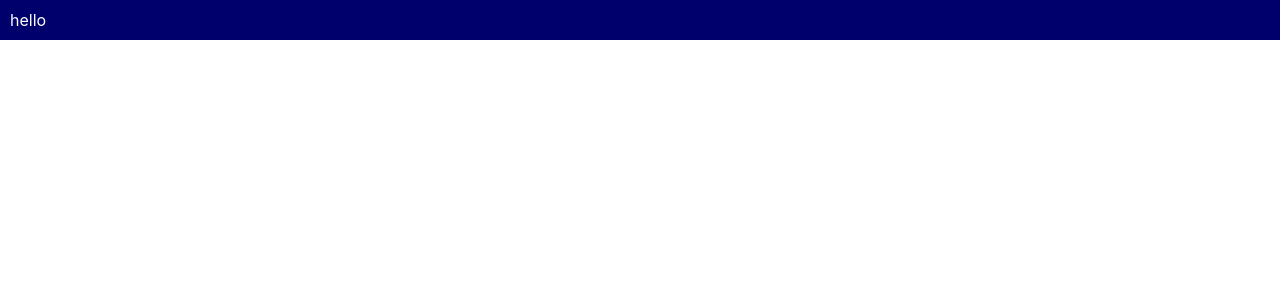
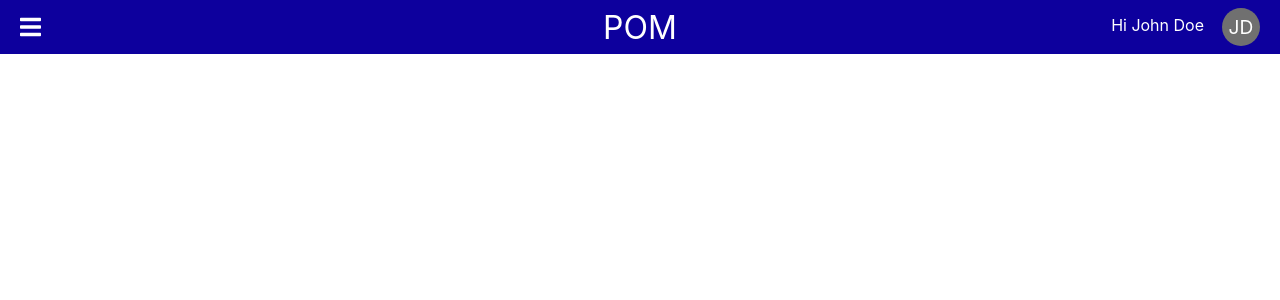
Before and after one commit to RobbertOlierookUNL/POMv1, a Next.js app: page / in a window 1280 px wide. Shown: the top 300 px of the page. Built offline with nearby package versions, Linux system fonts and the light colour scheme.

Commit message:
finalize v1

```diff
--- a/components/colors.js
+++ b/components/colors.js
@@ -1,5 +1,5 @@
 export default {
-	primary: {color: "#0d009d", text: "white"},
+	primary: {color: "#0d009d",text: "white"},
 	primary_light: {color: "#5933cf", text: "white"},
 	primary_dark: {color: "#00006d", text: "white"},
 
--- /dev/null
+++ b/components/gravatar.js
@@ -0,0 +1,41 @@
+import React from "react";
+import c from "./colors";
+
+const Gravatar = ({first_name, last_name, width}) => {
+	const initials = first_name.charAt(0) + last_name.charAt(0);
+	return (
+		<>
+			<div className='container'>
+				<div className='initials'>
+					{initials}
+				</div>
+			</div>
+			<style jsx>{`
+				.container {
+	        display: inline-block;
+	        vertical-align: middle;
+
+
+	        position: relative;
+
+	        background-color: ${c.gray_dark.color};
+	        color: ${c.gray_dark.text};
+					font-size: 1.2em;
+
+	        border-radius: 50%;
+	        height: ${width || "48px"};
+	        width: ${width || "48px"};
+				}
+				.initials {
+					left: 50%;
+	        position: absolute;
+	        top: 50%;
+	        transform: translate(-50%, -50%);
+				}
+        `}
+			</style>
+		</>
+	);
+};
+
+export default Gravatar;
--- a/components/header.js
+++ b/components/header.js
@@ -1,18 +1,57 @@
 import React from "react";
-import c from "../components/colors";
+import c from "./colors";
+import Gravatar from "./Gravatar";
+import MenuButton from "./MenuButton";
+
+
+
+const fName="John";
+const lName="Doe";
 
 const Header = () => {
 	return (
 		<>
-			<header>hello</header>
+			<header>
+				<div className={"left_side"}>
+					<MenuButton/>
+				</div>
+				<div className={"mid"}>
+				POM
+				</div>
+				<div className={"right_side"}>
+					<div className="welcome_container">Hi {fName + " " + lName}</div>
+					<div className={"gravatar_container"}>
+						<Gravatar first_name={fName} last_name={lName} width={"38px"}/>
+					</div>
+				</div>
+			</header>
 			<style jsx>
 				{`
         header {
-          background: ${c.primary_dark.color};
-          color: ${c.primary_dark.text};
-          width: 100vw;
-          padding: 10px;
+					position: relative;
+					display: flex;
+					flex-direction: row;
+					justify-content: space-between;
+					align-items: center;
+          background: ${c.primary.color};
+          color: ${c.primary.text};
+					padding: 0 12px 0 20px;
         }
+				.mid {
+					font-size: 2em;
+					left: 50%;
+					position: absolute;
+					top: 50%;
+					transform: translate(-50%, -50%);
+				}
+				.welcome_container {
+					display: inline-block;
+					margin-right: 10px;
+				}
+				.gravatar_container {
+					display: inline-block;
+					padding: 8px;
+				}
            `}
 			</style>
 		</>
--- /dev/null
+++ b/components/menubutton.js
@@ -0,0 +1,24 @@
+import React from "react";
+import { FontAwesomeIcon } from "@fortawesome/react-fontawesome";
+import { faBars } from "@fortawesome/free-solid-svg-icons";
+
+const MenuButton = () => (
+	<>
+		<div className="container">
+			<FontAwesomeIcon icon={faBars} />
+		</div>
+		<style jsx>
+			{`
+    .container {
+      position: relative;
+      display: inline-block;
+      height: 100%;
+      vertical-align: center;
+      font-size: 1.5em;
+    }
+    `}
+		</style>
+	</>
+);
+
+export default MenuButton;
--- a/package.json
+++ b/package.json
@@ -8,6 +8,10 @@
     "start": "next start"
   },
   "dependencies": {
+    "@fortawesome/fontawesome": "^1.1.8",
+    "@fortawesome/fontawesome-svg-core": "^1.2.32",
+    "@fortawesome/free-solid-svg-icons": "^5.15.1",
+    "@fortawesome/react-fontawesome": "^0.1.13",
     "next": "10.0.1",
     "react": "17.0.1",
     "react-dom": "17.0.1",
```
Also changed, not shown: 1 other file (tests, documents, lock files or other folders).
